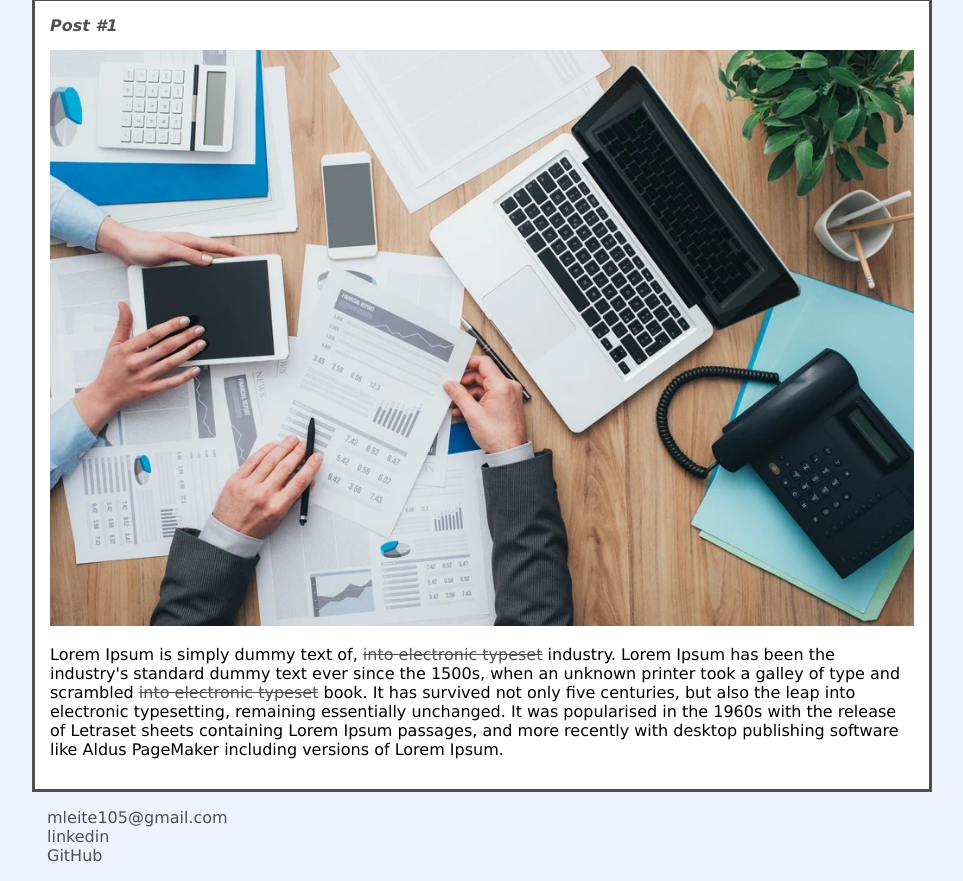
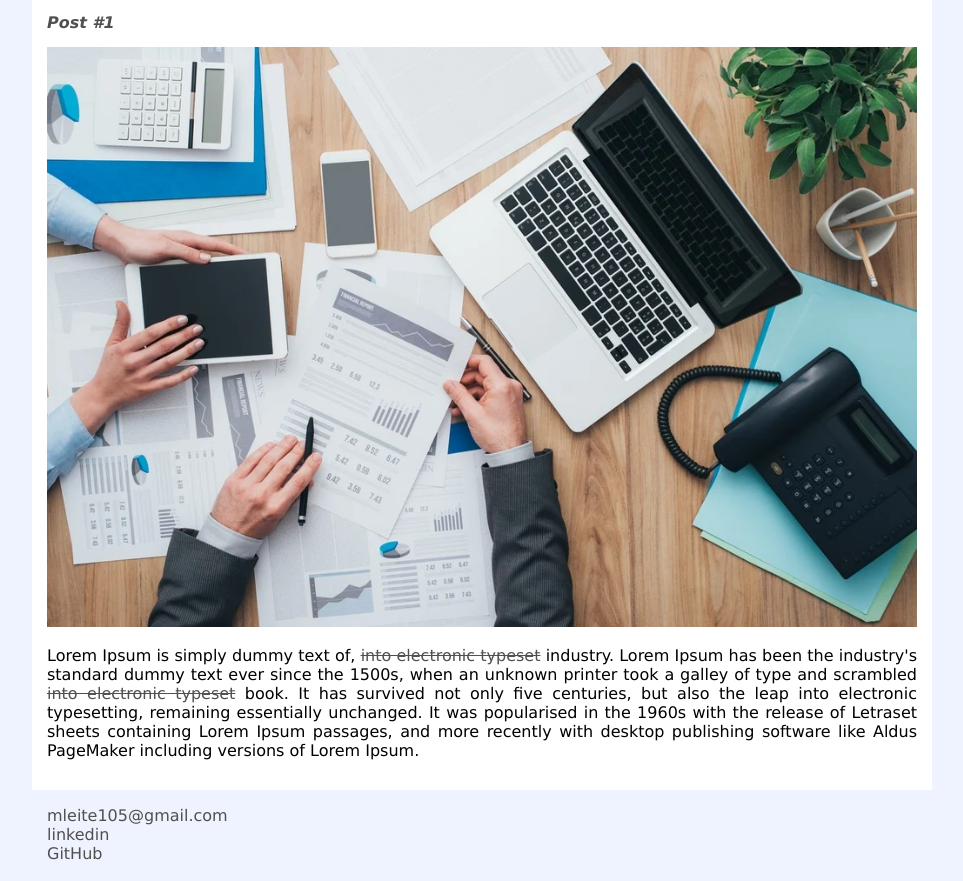
Before and after one commit to lekdemarcelo/html-css-introduction-page, a plain HTML site: page index.html in a window 1280 px wide. Shown: the part 406-1287 px from the top of the page, without its empty margins (158-1121 px from the left). Drawn offline with Linux system fonts and the light colour scheme.

Commit message:
ajustando dimensões de elementos

```diff
--- a/css/style.css
+++ b/css/style.css
@@ -1,7 +1,7 @@
 body {
     background-color: #EFF2FF;
     font-family: Verdana;
-    width: 900px;
+    max-width: 900px;
     margin: auto;
 }
 
@@ -35,7 +35,7 @@ a {
 .post{
     background-color: #fff;
     padding: 15px;
-    border: 3px solid #505050;
+   /*  border: 3px solid #505050; */
     margin-bottom: 15px;
 }
 
@@ -43,6 +43,7 @@ a {
     margin: 0;
     margin-bottom: 15px;
     border-radius: 5px;
+    text-align: justify;
 }
 
 .post_image {
```
